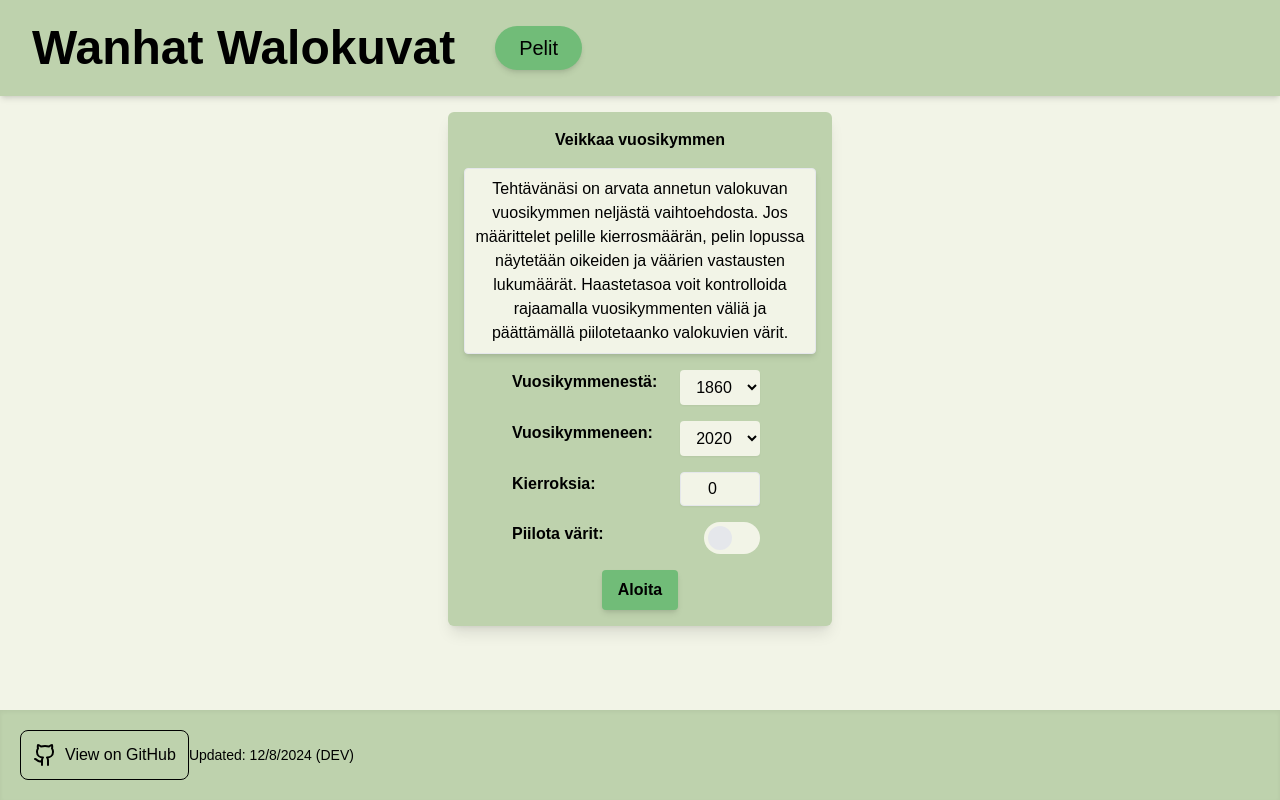
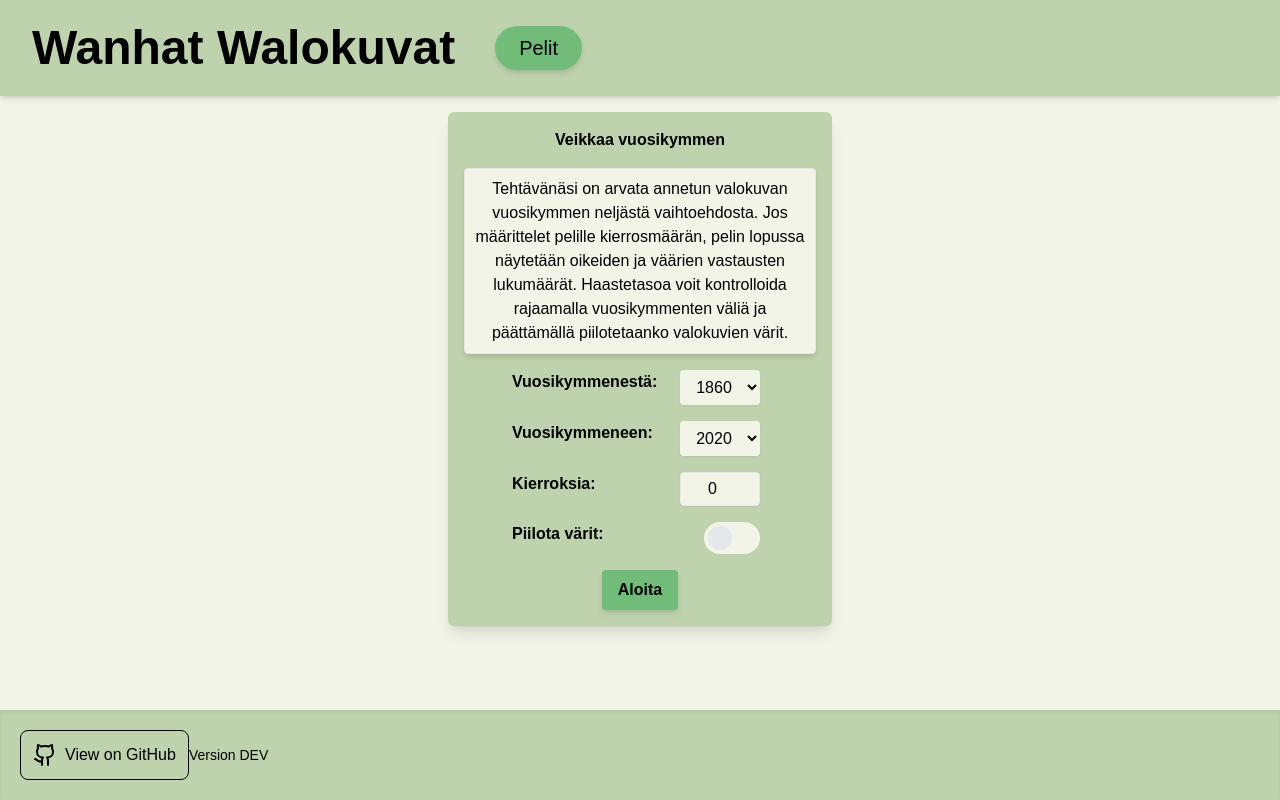
Before and after one commit to JesseK13241/WanhatWalokuvat, a Next.js app: page /pelit/peli1 in a window 1280 px wide. Built offline with nearby package versions, Linux system fonts and the light colour scheme; a web font is replaced by a local one.

Commit message:
deploy date --> deploy sha

```diff
--- a/src/app/Footer.js
+++ b/src/app/Footer.js
@@ -1,4 +1,5 @@
-import { DeploymentDate } from "@/services/deploymentDate"
+import { REPO_URL } from "@/app/constants"
+import { DeploymentSha } from "@/services/deployment"
 import Link from "next/link"
 
 import { Github } from "lucide-react"
@@ -7,13 +8,13 @@ const Footer = () => {
   return (
     <footer className="flex items-center bg-secondary p-5 shadow-inner">
       <Link
-        href="https://github.com/JesseK13241/TIEA207-projekti/"
+        href={REPO_URL}
         className="flex w-auto items-center gap-2 rounded-lg border border-black bg-inherit p-3 hover:saturate-200"
       >
         <Github />
         View on GitHub
       </Link>
-      <DeploymentDate />
+      <DeploymentSha url={REPO_URL} />
     </footer>
   )
 }
--- a/src/app/constants.js
+++ b/src/app/constants.js
@@ -2,3 +2,4 @@ export const BASE_URL = "https://www.finna.fi"
 export const IMAGE_BASE_URL = "https://www.finna.fi/Cover/Show?id="
 export const API_SEARCH_URL = "https://api.finna.fi/v1/search?"
 export const API_RECORD_URL = "https://api.finna.fi/v1/record?id="
+export const REPO_URL = "https://github.com/JesseK13241/WanhatWalokuvat"
--- /dev/null
+++ b/src/services/deployment.js
@@ -0,0 +1,11 @@
+export const DeploymentSha = ({ url }) => {
+  const sha = process.env.NEXT_PUBLIC_VERCEL_GIT_COMMIT_SHA
+  let shortSha = "DEV"
+  let commitUrl = url
+  if (sha) {
+    shortSha = sha.substring(0, 7)
+    commitUrl = `${url}/commits/master/${sha}`
+  }
+
+  return <a className="ml-auto text-sm" href={commitUrl}>Version {shortSha}</a>
+}
--- a/src/services/deploymentDate.js
+++ /dev/null
@@ -1,15 +0,0 @@
-export const DeploymentDate = () => {
-  const deploymentTimestamp = process.env.VERCEL_DEPLOYMENT_TIMESTAMP
-  let dateString = "?"
-  if (deploymentTimestamp) {
-    const deploymentDate = new Date(parseInt(deploymentTimestamp))
-    dateString = deploymentDate.toLocaleDateString()
-  } else {
-    const today = new Date()
-    dateString = today.toLocaleDateString() + " (DEV)"
-  }
-
-  return (
-    <p className="ml-auto text-sm">Updated: {dateString}</p>
-  )
-}
```
